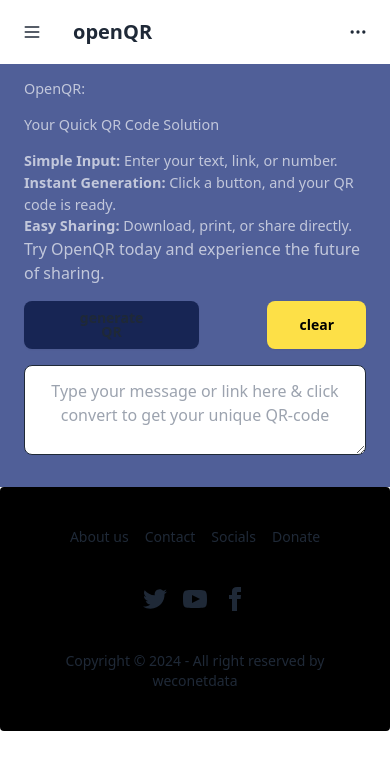
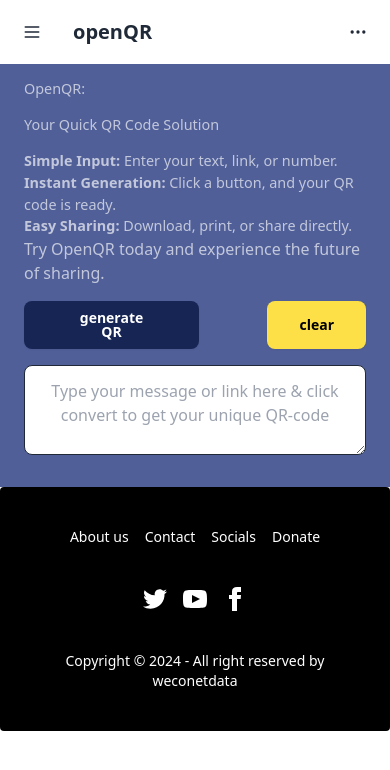
Before and after one commit to Hart-wiz/QR-generate, a React (Vite) app: page /QRpage in a window 390 px wide. Shown: the top 770 px of the page. Built offline with nearby package versions, Linux system fonts and the light colour scheme.

Commit message:
made it more responsive in color

```diff
--- a/src/Footer.jsx
+++ b/src/Footer.jsx
@@ -8,21 +8,21 @@
     <>
       <footer className="footer footer-center bg-black text-base-content rounded p-10">
         <nav className="grid grid-flow-col gap-4">
-          <a href="/About" className="link link-hover">
+          <a href="/About" className="link link-hover text-white">
             About us
           </a>
-          <a className="link link-hover" href="/Contact">
+          <a className="link link-hover text-white" href="/Contact">
             Contact
           </a>
-          <a className="link link-hover" to="/Socials">
+          <a className="link link-hover text-white" to="/Socials">
             Socials
           </a>
-          <a className="link link-hover" to="/Donate">
+          <a className="link link-hover text-white" to="/Donate">
             Donate
           </a>
         </nav>
         <nav>
-          <div className="grid grid-flow-col gap-4">
+          <div className="grid grid-flow-col gap-4 text-white">
             <a>
               <svg
                 xmlns="http://www.w3.org/2000/svg"
@@ -58,7 +58,7 @@
             </a>
           </div>
         </nav>
-        <aside>
+        <aside className="text-white">
           <p>
             Copyright © {new Date().getFullYear()} - All right reserved by
             weconetdata
--- a/src/QRpage.jsx
+++ b/src/QRpage.jsx
@@ -36,7 +36,7 @@
 
         <Button
           onClick={downloadFile}
-          className="btn bg-green-950 border-none mt-[0.5rem]"
+          className="btn bg-green-950 border-none text-white mt-[0.5rem]"
           value="download QR"
         />
       </section>
@@ -76,11 +76,11 @@
               type="button"
               onClick={showQRcode}
               value="generate QR"
-              className="btn bg-blue-950 w-[100%] border-none px-[3rem] "
+              className="btn bg-blue-950 text-white w-[100%] border-none px-[3rem] "
             />
             <button
               type="reset"
-              className="hover:text-white btn bg-yellow-300 text-black  border-none px-[2rem] "
+              className=" btn bg-yellow-300 text-black  border-none px-[2rem] hover:text-white hover:bg-yellow-600 "
             >
               clear
             </button>
```
